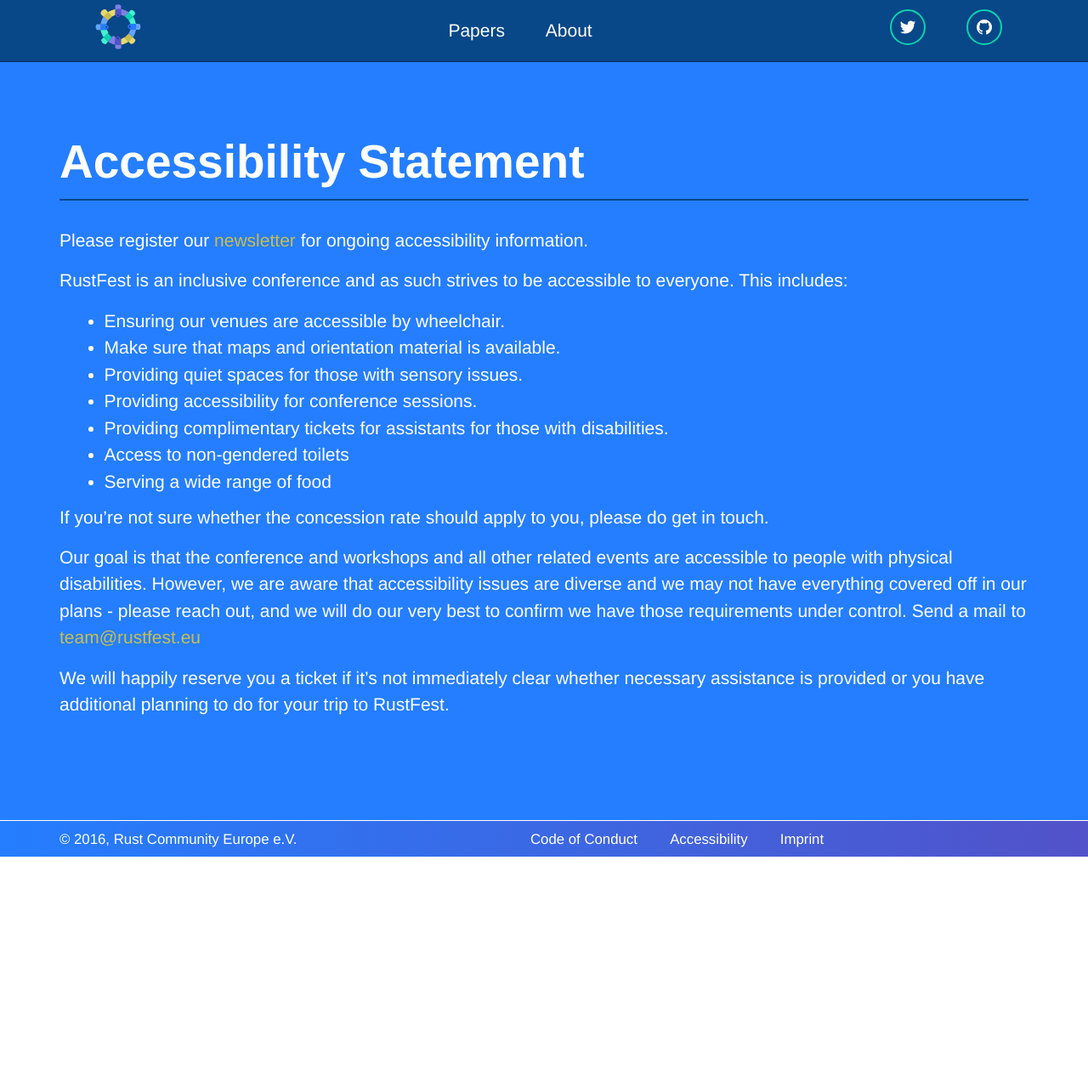
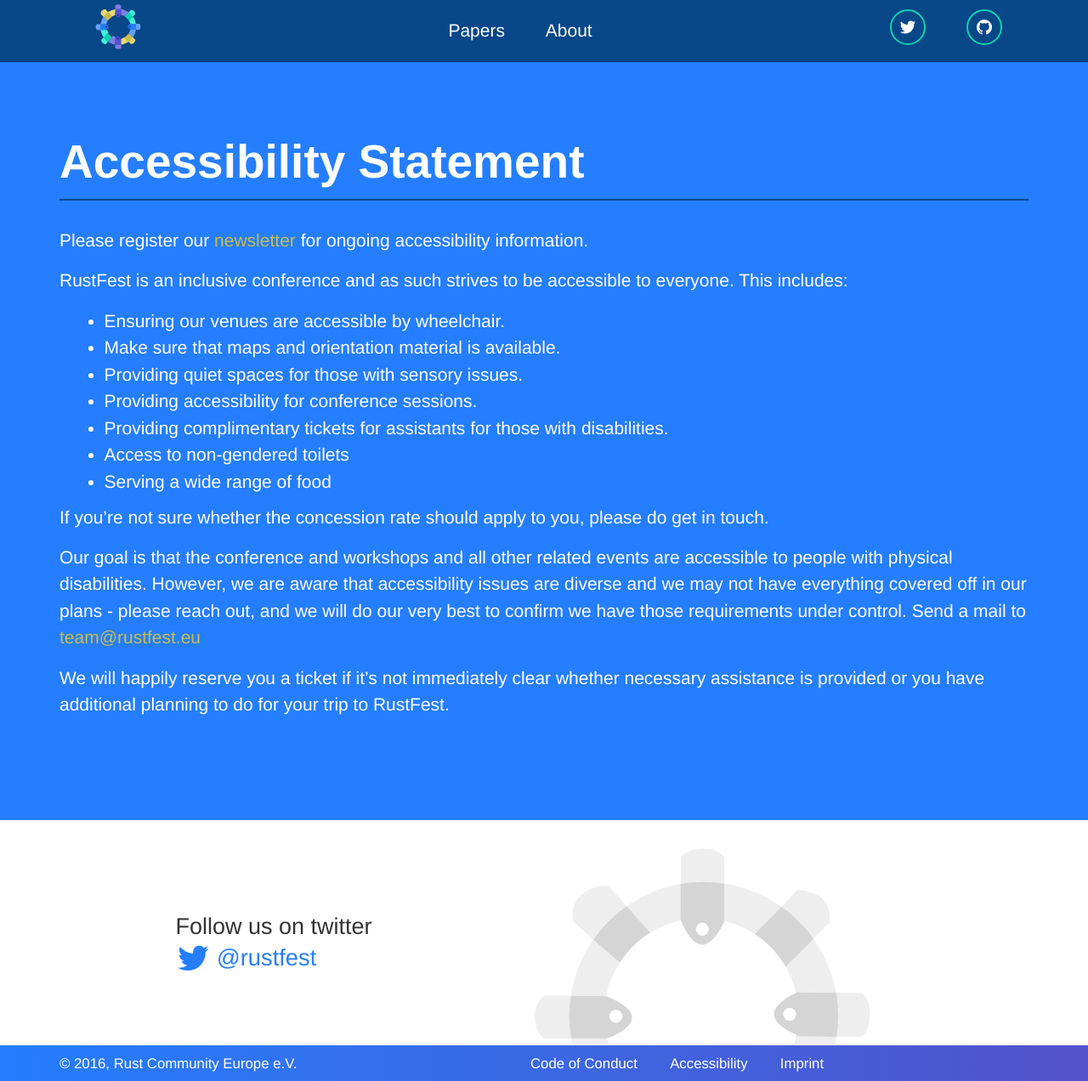
Before and after one commit to RustFestEU/blog.rustfest.eu, a Jekyll site: the page built from accessibility.md, in a window 1280 px wide. Shown: the whole page at 85% size. Built offline with Jekyll 4.4.1, drawn with Linux system fonts in a browser that asks for light colours; before the commit the page ends 1008 px from its top, so only the background shows below that.

Commit message:
add call for action bottom area

```diff
--- /dev/null
+++ b/_includes/call_for_action_bottom.html
@@ -0,0 +1,6 @@
+<section class="twitter">
+  <h2>Follow us on twitter</h2>
+  <a class="inline" href="https://www.twitter.com/{{site.twitter_username}}" >
+    {% include icons/twitter.svg %} @{{site.twitter_username}}
+  </a>
+</section>
--- a/_layouts/blue_page.html
+++ b/_layouts/blue_page.html
@@ -10,3 +10,5 @@
     {{ content }}
   </section>
 </div>
+
+{% include call_for_action_bottom.html %}
```
